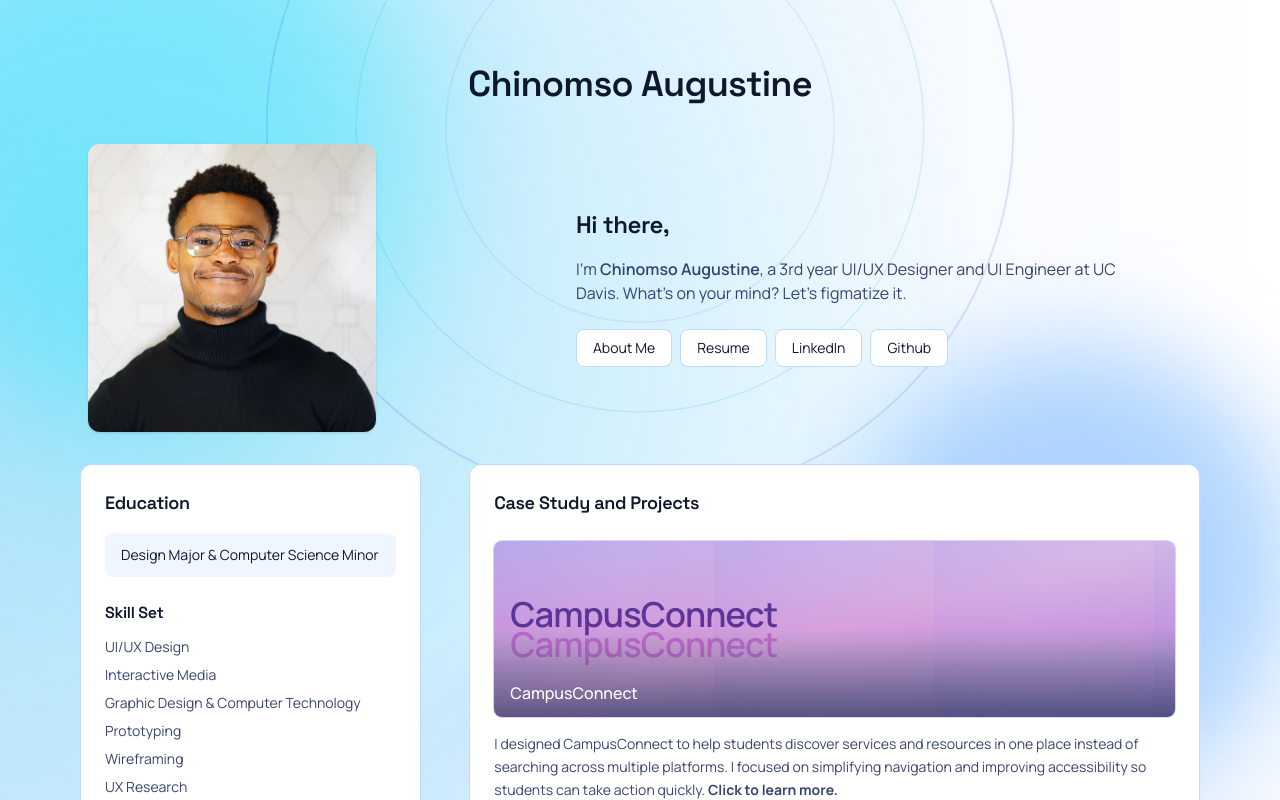
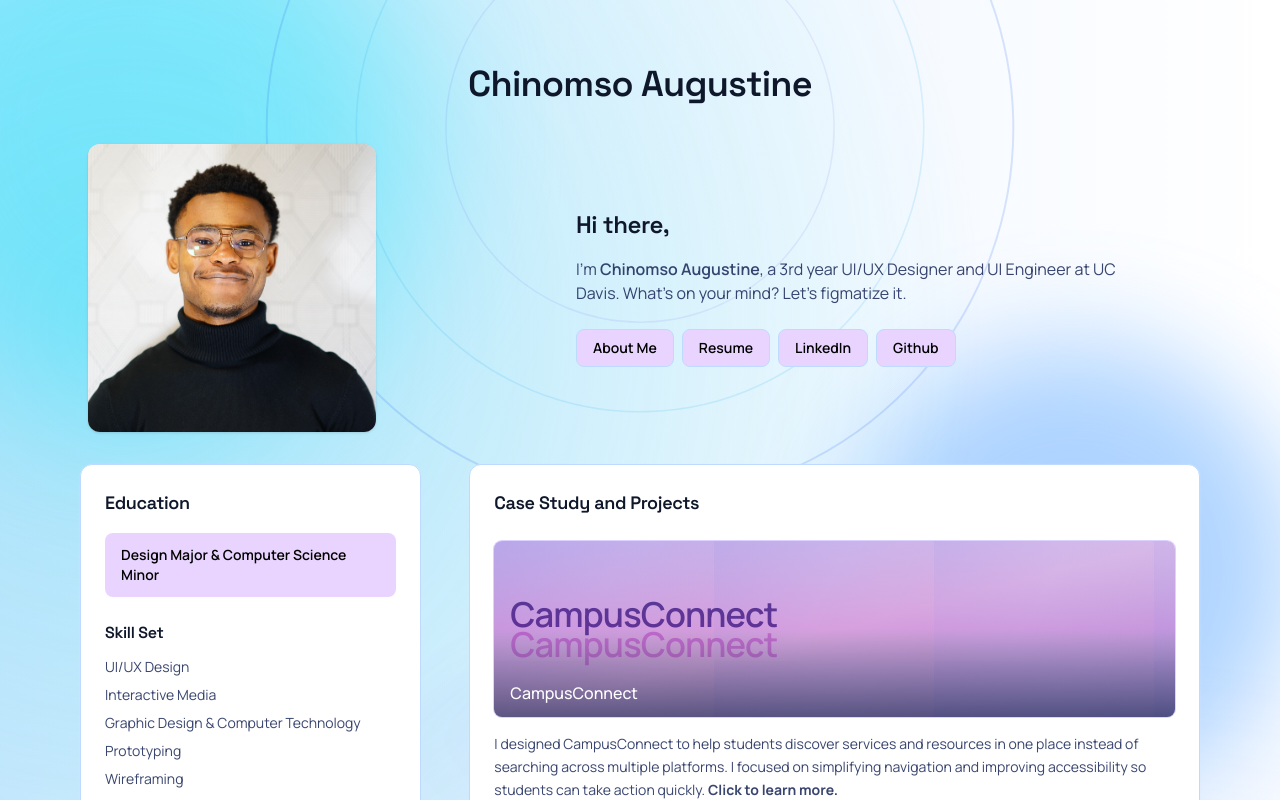
Before and after one commit to Chinomso-Augustine/Chinomso_A_Portfolio, a React (Vite) app: page / in a window 1280 px wide. Shown: the top 800 px of the page. Built offline with nearby package versions, Linux system fonts and the light colour scheme.

Commit message:
style buttons and major chip

```diff
--- a/src/App.jsx
+++ b/src/App.jsx
@@ -154,13 +154,7 @@ function Hero() {
           </p>
 
           <div className="flex flex-wrap gap-2 mt-6 justify-center md:justify-start">
-            <Link
-              to="/About"
-              className="px-4 py-2 bg-white border border-blue-200 rounded-lg hover:bg-blue-50 transition text-sm"
-            >
-              About Me
-            </Link>
-
+            <Button text="About Me" to="/About" />
             <Button text="Resume" to="/resume" />
             <Button
               text="LinkedIn"
@@ -184,7 +178,7 @@ function Education() {
     <Card>
       <h3 className="text-lg font-semibold mb-4">Education</h3>
 
-      <div className="bg-blue-50 rounded-lg px-4 py-3 text-sm mb-6">
+      <div className="bg-purple-200 rounded-lg px-4 py-3 text-sm mb-6 text-black font-semibold">
         Design Major & Computer Science Minor
       </div>
 
@@ -407,7 +401,8 @@ function Card({ children }) {
 }
 
 function Button({ text, href, to }) {
-  const classes = "px-4 py-2 bg-white border border-blue-200 rounded-lg hover:bg-blue-50 transition text-sm";
+  const classes =
+    "px-4 py-2 bg-purple-200 border border-blue-200 rounded-lg hover:bg-blue-100 transition text-sm text-black font-semibold";
 
   if (to) {
     return (
```
